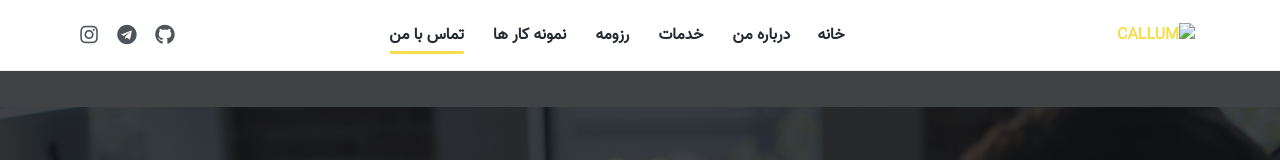
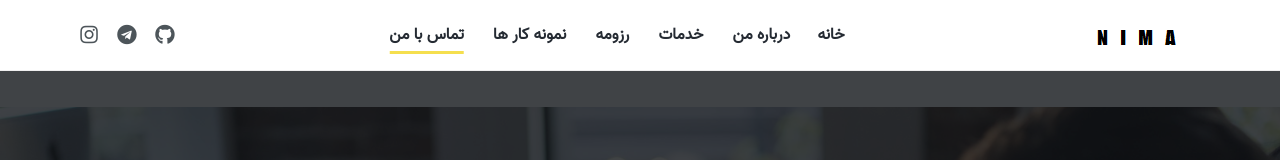
Before and after one commit to nima5588/my-website, a plain HTML site: page index.html in a window 1280 px wide. Shown: the top 160 px of the page. Drawn offline with Linux system fonts and the light colour scheme; a script that the page names is missing.

Commit message:
add photo

```diff
--- a/index.html
+++ b/index.html
@@ -54,7 +54,7 @@
       <div class="container position-relative">
         <div class="col-auto col-lg-2 d-inline-flex pl-lg-0">
           <!-- Logo -->
-          <a class="logo" href="https://nima5588.github.io/my-website" title="Nima"> <img src="../Untitled.png" alt="Callum"/> </a>
+          <a class="logo" href="https://nima5588.github.io/my-website" title="Nima"> <img src="Theme/images/Untitled.png" alt="Callum"/> </a>
           <!-- Logo End -->
         </div>
         <div class="col col-lg-8 navbar-accordion px-0">
```
